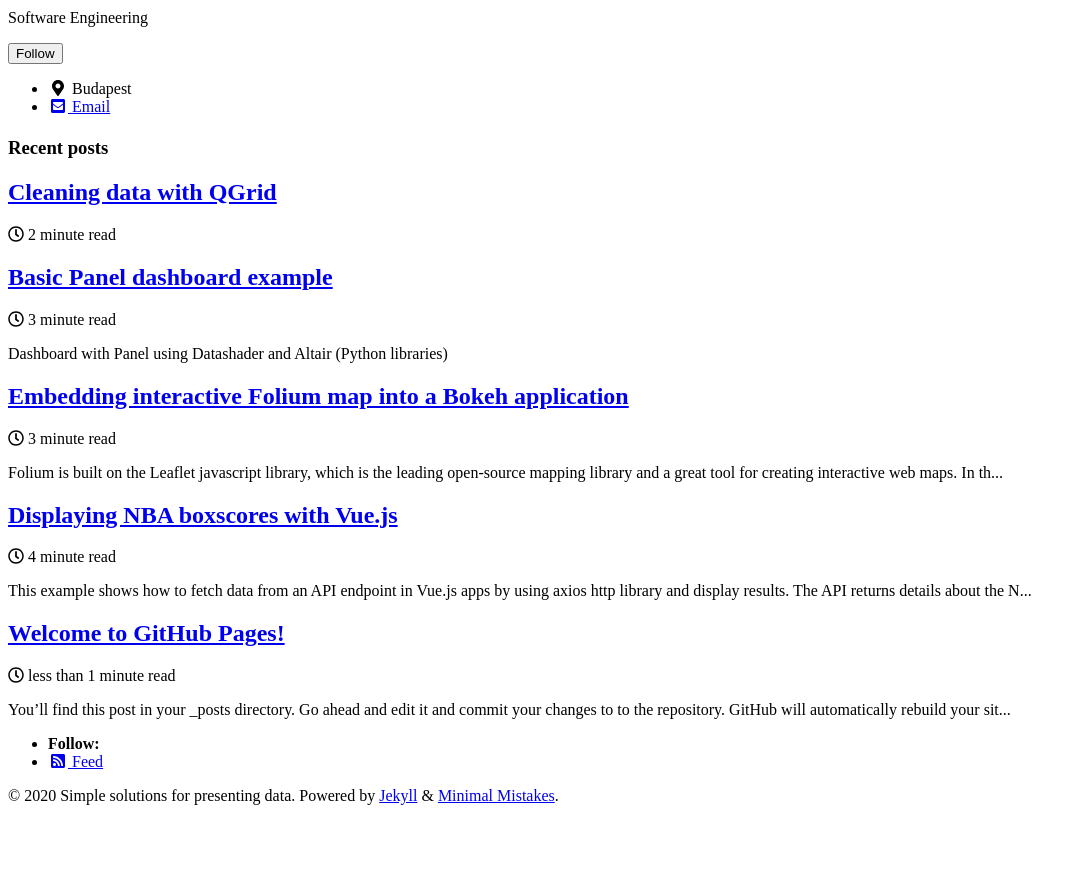
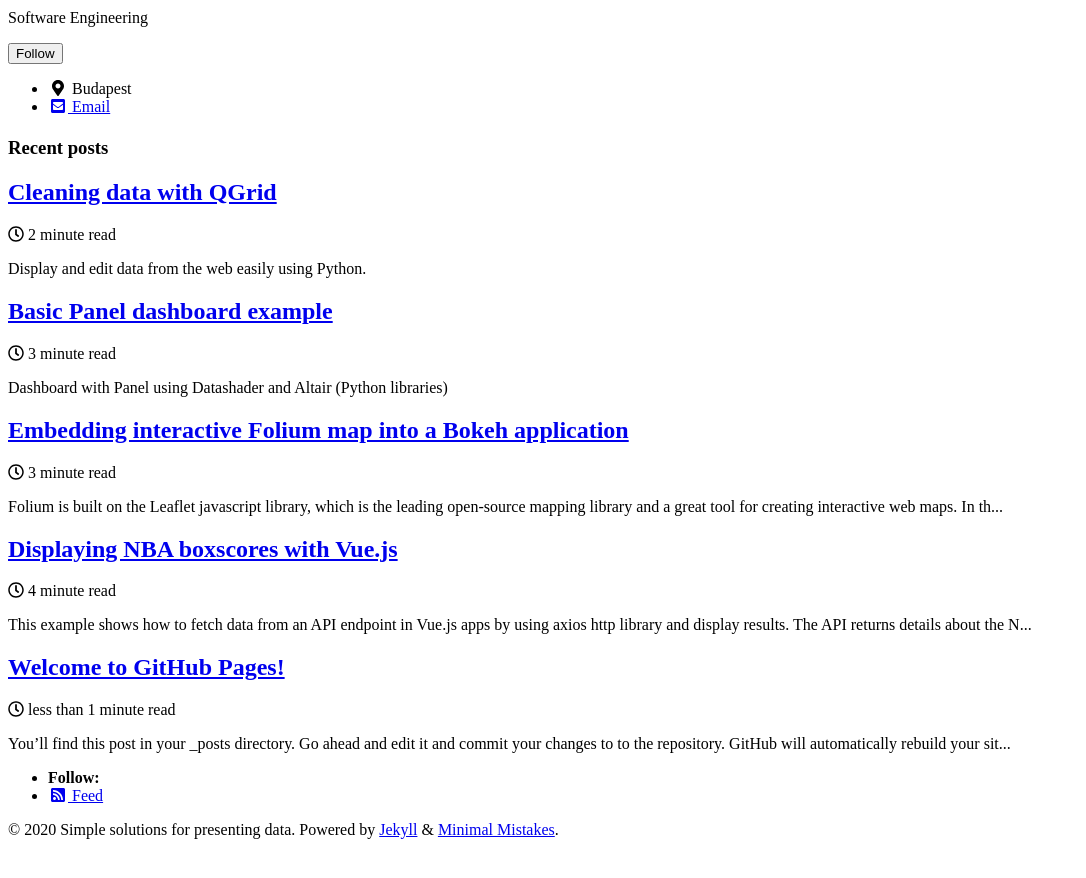
Before and after one commit to dg-data/tidbits, a Jekyll site: the page built from index.html, in a window 1280 px wide and 900 px high, scrolled down 568 px. Shown: the top 878 px of the window, without its empty margins (0-1086 px from the left). Built offline with Jekyll 4.4.1, drawn with Linux system fonts in a browser that asks for light colours; cached includes are drawn as plain includes; nearby versions of some CDN libraries; the list of posts is cut into pages by our own code.

Commit message:
Update 2019-04-17-example-post.md

```diff
--- a/_posts/2019-04-17-example-post.md
+++ b/_posts/2019-04-17-example-post.md
@@ -4,6 +4,7 @@ date: 2020-10-12
 published: true
 toc: false
 classes: wide
+excerpt: Display and edit data from the web easily using Python.
 ---
 
 
```
